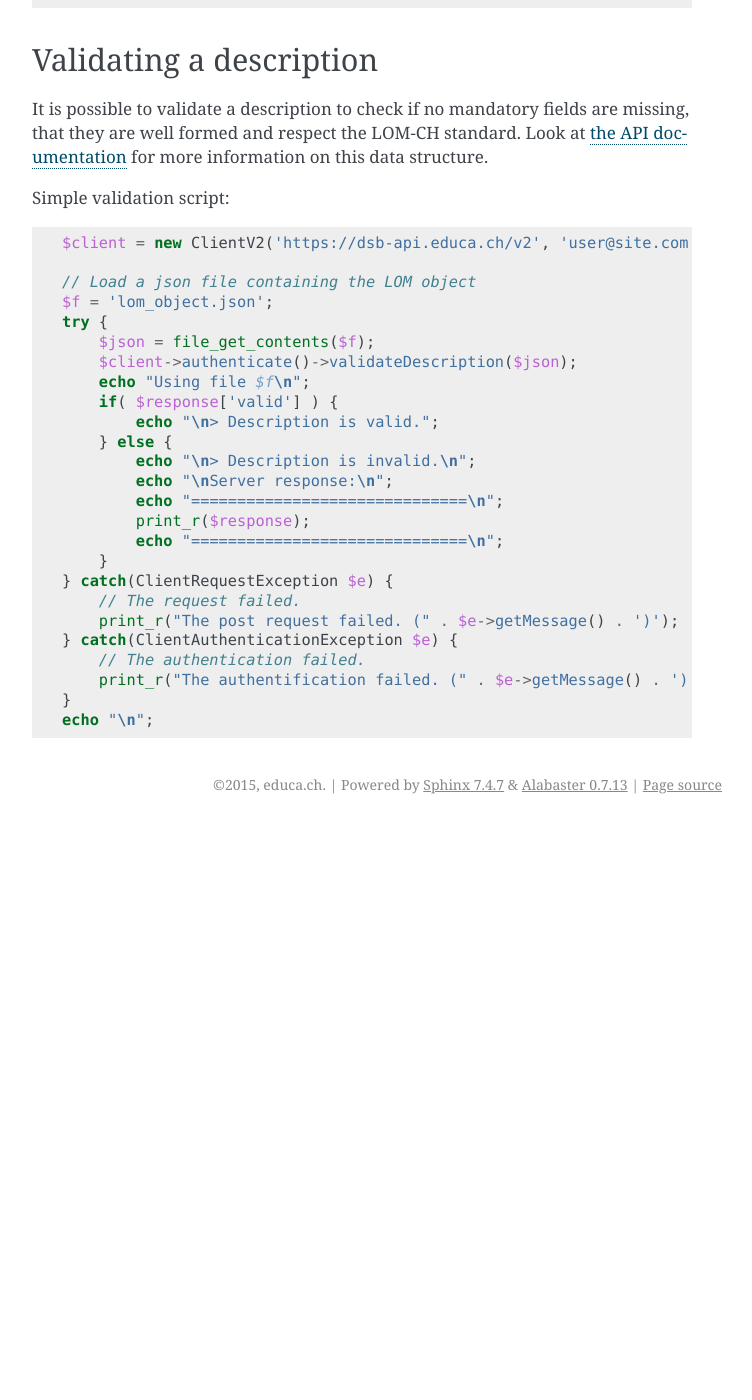
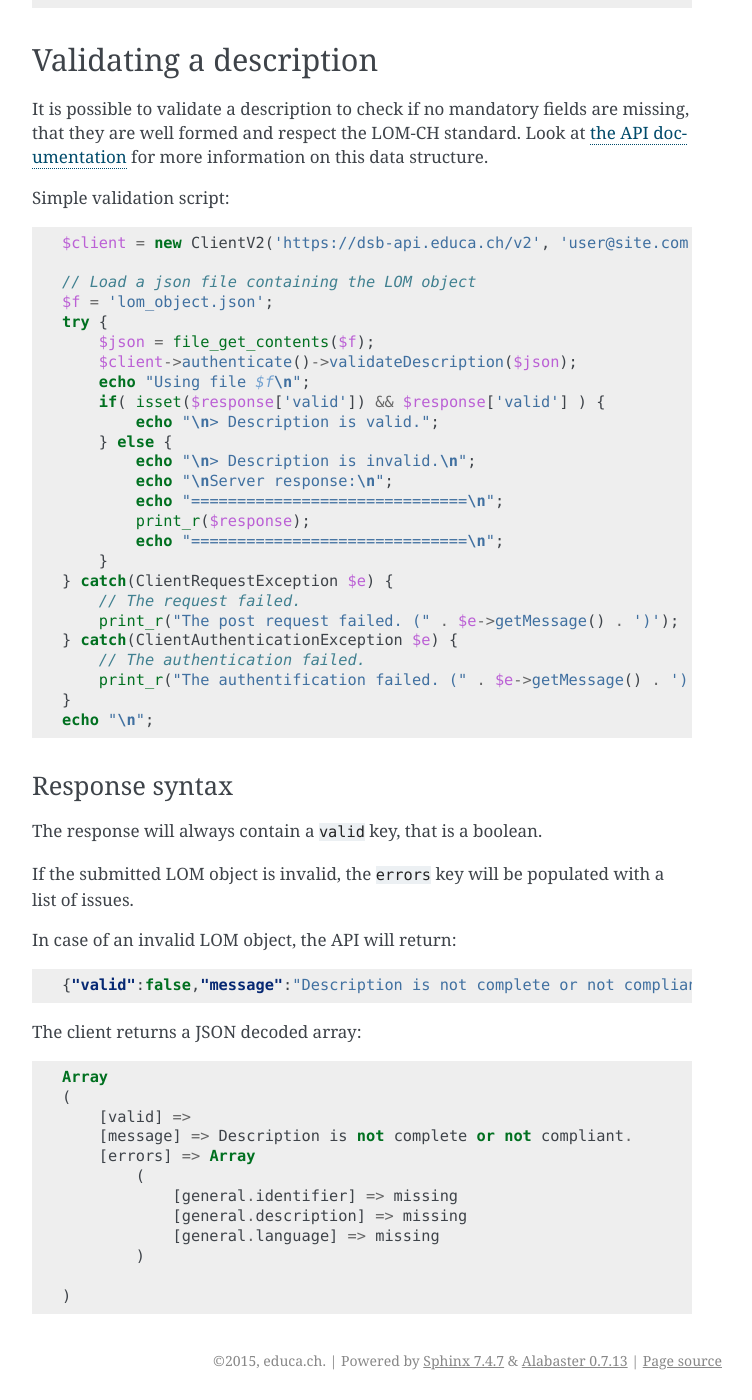
Before and after one commit to educach/dsb-client, a Sphinx documentation site: the page built from docs/descriptions.rst, in a window 1280 px wide and 1400 px high, scrolled down 7938 px. Shown: the whole window, without its empty margins (388-1140 px from the left). Built offline with Sphinx 7.4.7, drawn with Linux system fonts in a browser that asks for light colours; before the commit the page ends 8762 px from its top, so only the background shows below that.

Commit message:
Updated documentation for validateDescription

```diff
--- a/docs/descriptions.rst
+++ b/docs/descriptions.rst
@@ -370,7 +370,7 @@ Simple validation script:
         $json = file_get_contents($f);
         $client->authenticate()->validateDescription($json);
         echo "Using file $f\n";
-        if( $response['valid'] ) {
+        if( isset($response['valid']) && $response['valid'] ) {
             echo "\n> Description is valid.";
         } else {
             echo "\n> Description is invalid.\n";
@@ -387,3 +387,33 @@ Simple validation script:
         print_r("The authentification failed. (" . $e->getMessage() . ')');
     }
     echo "\n";
+
+Response syntax
+---------------
+
+The response will always contain a ``valid`` key, that is a boolean.
+
+If the submitted LOM object is invalid, the ``errors`` key will be populated with a list of issues.
+
+In case of an invalid LOM object, the API will return:
+
+.. code-block:: json
+
+    {"valid":false,"message":"Description is not complete or not compliant.","errors":{"general.identifier":"missing","general.description":"missing","general.language":"missing"}}
+
+The client returns a JSON decoded array:
+
+.. code-block:: php
+
+    Array
+    (
+        [valid] =>
+        [message] => Description is not complete or not compliant.
+        [errors] => Array
+            (
+                [general.identifier] => missing
+                [general.description] => missing
+                [general.language] => missing
+            )
+
+    )
```
